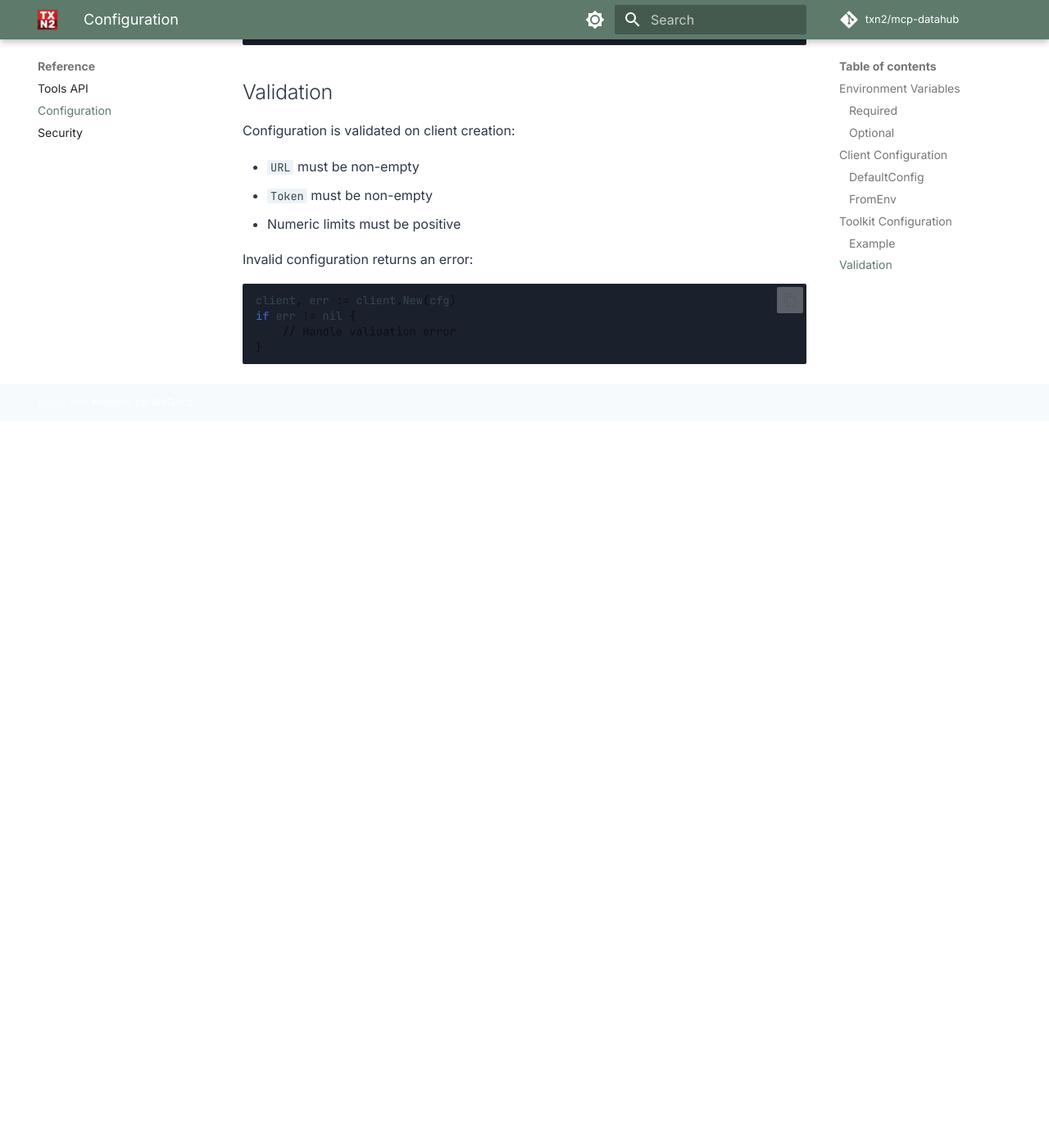
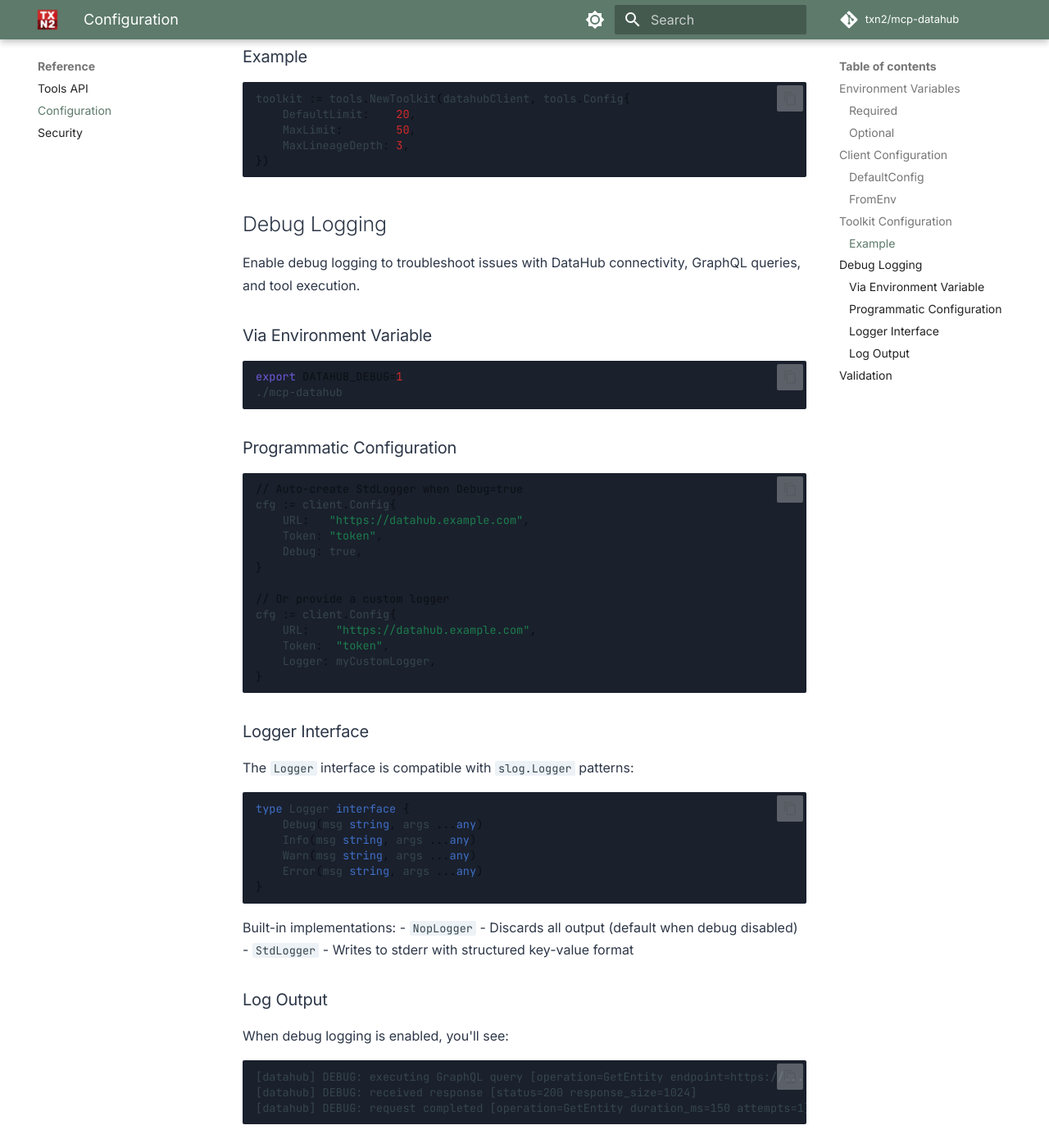
Before and after one commit to txn2/mcp-datahub, an MkDocs documentation site: the page built from docs/reference/configuration.md, in a window 1280 px wide and 1400 px high, scrolled down 2129 px. Shown: the whole window at 82% size. Built offline with MkDocs 1.6.1 and Material for MkDocs 9.7.7, drawn with Linux system fonts in a browser that asks for light colours; comment, search, counter and statistics services are not loaded; before the commit the page ends 2642 px from its top, so only the background shows below that; some of the changed text lies outside the part shown.

Commit message:
Add `Debug` and `Logger` fields to `Config` and update documentation for enhanced debugging support

````diff
--- a/docs/reference/configuration.md
+++ b/docs/reference/configuration.md
@@ -20,6 +20,7 @@ Complete configuration reference for mcp-datahub.
 | `DATAHUB_DEFAULT_LIMIT` | Default search result limit | `10` |
 | `DATAHUB_MAX_LIMIT` | Maximum allowed search limit | `100` |
 | `DATAHUB_MAX_LINEAGE_DEPTH` | Maximum lineage traversal depth | `5` |
+| `DATAHUB_DEBUG` | Enable debug logging (`1` or `true`) | `false` |
 
 ## Client Configuration
 
@@ -34,6 +35,8 @@ type Config struct {
     DefaultLimit    int           // Default search limit
     MaxLimit        int           // Maximum search limit
     MaxLineageDepth int           // Max lineage depth
+    Debug           bool          // Enable debug logging
+    Logger          Logger        // Custom logger (nil = auto-select)
 }
 ```
 
@@ -49,6 +52,8 @@ func DefaultConfig() Config {
         DefaultLimit:    10,
         MaxLimit:        100,
         MaxLineageDepth: 5,
+        Debug:           false,
+        Logger:          nil, // Uses NopLogger; StdLogger when Debug=true
     }
 }
 ```
@@ -68,9 +73,11 @@ if err != nil {
 
 ```go
 type Config struct {
-    DefaultLimit    int // Default search limit
-    MaxLimit        int // Maximum search limit
-    MaxLineageDepth int // Max lineage depth
+    DefaultLimit    int           // Default search limit
+    MaxLimit        int           // Maximum search limit
+    MaxLineageDepth int           // Max lineage depth
+    Debug           bool          // Enable debug logging
+    Logger          client.Logger // Custom logger (nil = auto-select)
 }
 ```
 
@@ -82,6 +89,62 @@ toolkit := tools.NewToolkit(datahubClient, tools.Config{
     MaxLimit:        50,
     MaxLineageDepth: 3,
 })
+```
+
+## Debug Logging
+
+Enable debug logging to troubleshoot issues with DataHub connectivity, GraphQL queries, and tool execution.
+
+### Via Environment Variable
+
+```bash
+export DATAHUB_DEBUG=1
+./mcp-datahub
+```
+
+### Programmatic Configuration
+
+```go
+// Auto-create StdLogger when Debug=true
+cfg := client.Config{
+    URL:   "https://datahub.example.com",
+    Token: "token",
+    Debug: true,
+}
+
+// Or provide a custom logger
+cfg := client.Config{
+    URL:    "https://datahub.example.com",
+    Token:  "token",
+    Logger: myCustomLogger,
+}
+```
+
+### Logger Interface
+
+The `Logger` interface is compatible with `slog.Logger` patterns:
+
+```go
+type Logger interface {
+    Debug(msg string, args ...any)
+    Info(msg string, args ...any)
+    Warn(msg string, args ...any)
+    Error(msg string, args ...any)
+}
+```
+
+Built-in implementations:
+- `NopLogger` - Discards all output (default when debug disabled)
+- `StdLogger` - Writes to stderr with structured key-value format
+
+### Log Output
+
+When debug logging is enabled, you'll see:
+
+```
+[datahub] DEBUG: executing GraphQL query [operation=GetEntity endpoint=https://... request_size=256]
+[datahub] DEBUG: received response [status=200 response_size=1024]
+[datahub] DEBUG: request completed [operation=GetEntity duration_ms=150 attempts=1]
 ```
 
 ## Validation
````
